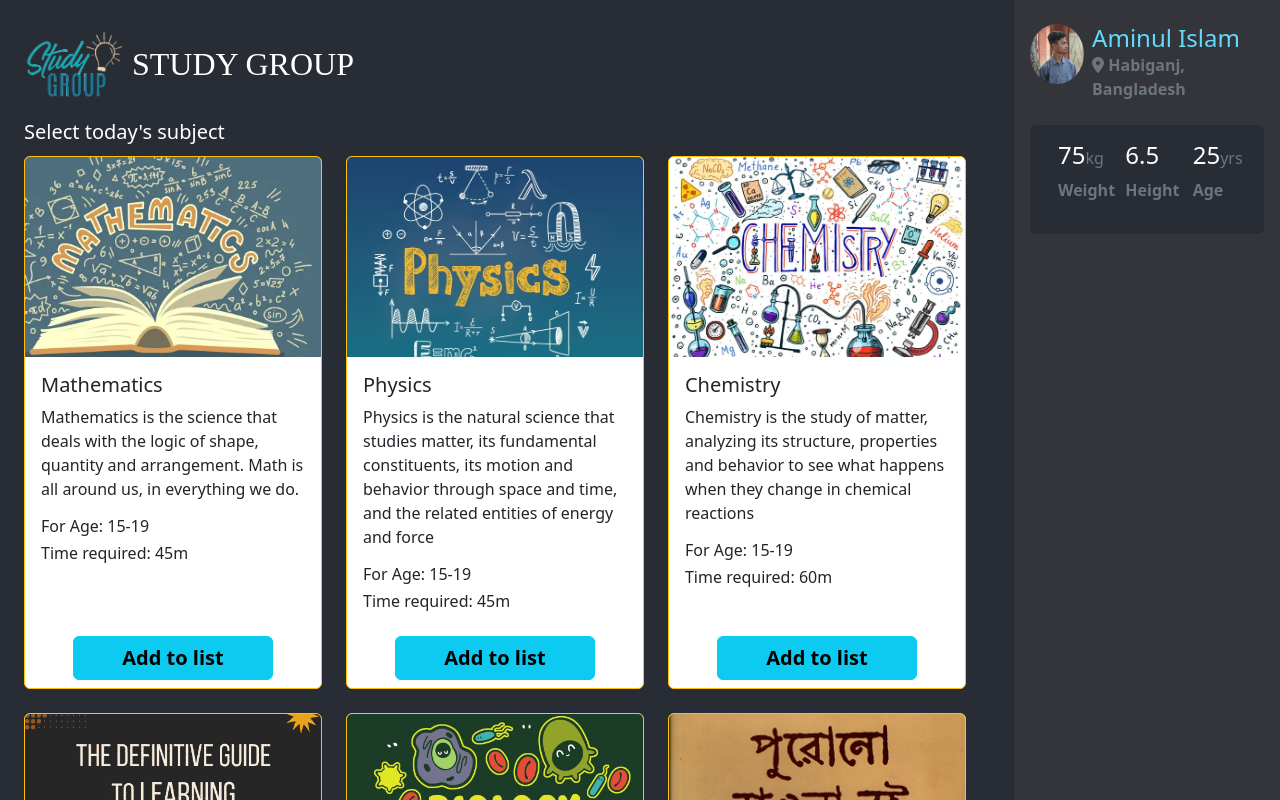
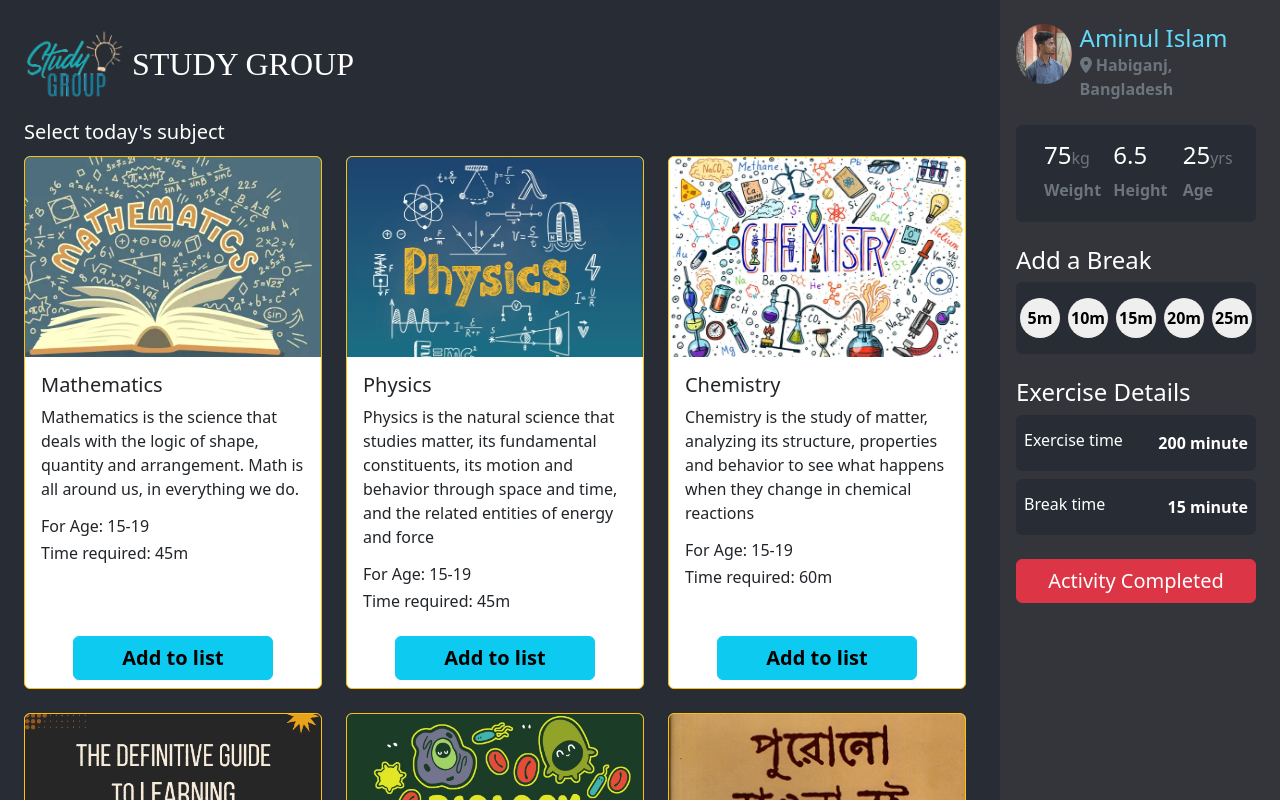
Before and after one commit to aminuls/study-group, a React (Create React App) app: page / in a window 1280 px wide. Shown: the top 800 px of the page. Built offline with nearby package versions, Linux system fonts and the light colour scheme.

Commit message:
simply ui added

```diff
--- a/src/components/Break/Break.js
+++ b/src/components/Break/Break.js
@@ -0,0 +1,19 @@
+import React from "react";
+import Button from "./Button";
+
+const Break = () => {
+   return (
+      <div className="me-5 mt-4">
+         <h4 className="px-3">Add a Break</h4>
+         <div className="row row-cols-1 row-cols-md-5 gap-2 mx-3 py-3 rounded justify-content-center" style={{ backgroundColor: "#282c34" }}>
+            <Button time="5m"></Button>
+            <Button time="10m"></Button>
+            <Button time="15m"></Button>
+            <Button time="20m"></Button>
+            <Button time="25m"></Button>
+         </div>
+      </div>
+   );
+};
+
+export default Break;
--- /dev/null
+++ b/src/components/Break/Button.js
@@ -0,0 +1,11 @@
+import React from "react";
+
+const Button = (props) => {
+   return (
+      <button className="col rounded-circle p-0 fw-bold border-0" style={{ height: "40px", width: "40px" }}>
+         {props.time}
+      </button>
+   );
+};
+
+export default Button;
--- a/src/components/Details/Details.js
+++ b/src/components/Details/Details.js
@@ -0,0 +1,22 @@
+import React from 'react';
+
+const Details = () => {
+   return (
+      <div className="me-5 mt-4">
+         <h4 className="px-3">Exercise Details</h4>
+         <div className="d-flex mx-3 px-2 py-3 rounded justify-content-between" style={{ backgroundColor: "#282c34" }}>
+            <h6 className='m-0'>Exercise time</h6>
+            <p className='fw-semibold m-0'>{}200 minute</p>
+         </div>
+         <div className="d-flex mt-2 mx-3 px-2 py-3 rounded justify-content-between" style={{ backgroundColor: "#282c34" }}>
+            <h6 className='m-0'>Break time</h6>
+            <p className='fw-semibold m-0'>{}15 minute</p>
+         </div>
+         <div className="d-flex mt-4 mx-3 rounded justify-content-between" style={{ backgroundColor: "#282c34" }}>
+            <button className='w-100 btn btn-danger fs-5 fw-lighter'>Activity Completed</button>
+         </div>
+      </div>
+   );
+};
+
+export default Details;
--- a/src/components/User/User.js
+++ b/src/components/User/User.js
@@ -17,15 +17,15 @@ const User = () => {
          <div className="row row-cols-1 row-cols-md-3 mt-4 mx-3 p-3 rounded justify-content-center" style={{backgroundColor:"#282c34"}}>
             <div className="col">
                <h4>75<small className="text-muted fs-6">kg</small></h4>
-               <p className="fw-semibold text-muted">Weight</p>
+               <p className="fw-semibold text-muted mb-1">Weight</p>
             </div>
             <div className="col">
                <h4>6.5</h4>
-               <p className="fw-semibold text-muted">Height</p>
+               <p className="fw-semibold text-muted mb-1">Height</p>
             </div>
             <div className="col">
                <h4>25<small className="text-muted fs-6">yrs</small></h4>
-               <p className="fw-semibold text-muted">Age</p>
+               <p className="fw-semibold text-muted mb-1">Age</p>
             </div>
          </div>
       </div>
--- a/src/components/UserDetails/UserDetails.css
+++ b/src/components/UserDetails/UserDetails.css
@@ -0,0 +1,5 @@
+.userDetails{
+   position: fixed;
+   right: -40px;
+   height: 100vh;
+}
--- a/src/components/UserDetails/UserDetails.js
+++ b/src/components/UserDetails/UserDetails.js
@@ -1,10 +1,15 @@
 import React from 'react';
+import Break from '../Break/Break';
+import Details from '../Details/Details';
 import User from '../User/User';
+import './UserDetails.css'
 
 const UserDetails = () => {
    return (
-      <div className="col-3 pt-4" style={{backgroundColor: "#34353b"}}>
+      <div className="col-3 pt-4 userDetails" style={{backgroundColor: "#34353b"}}>
          <User></User>
+         <Break></Break>
+         <Details></Details>
       </div>
    );
 };
```
